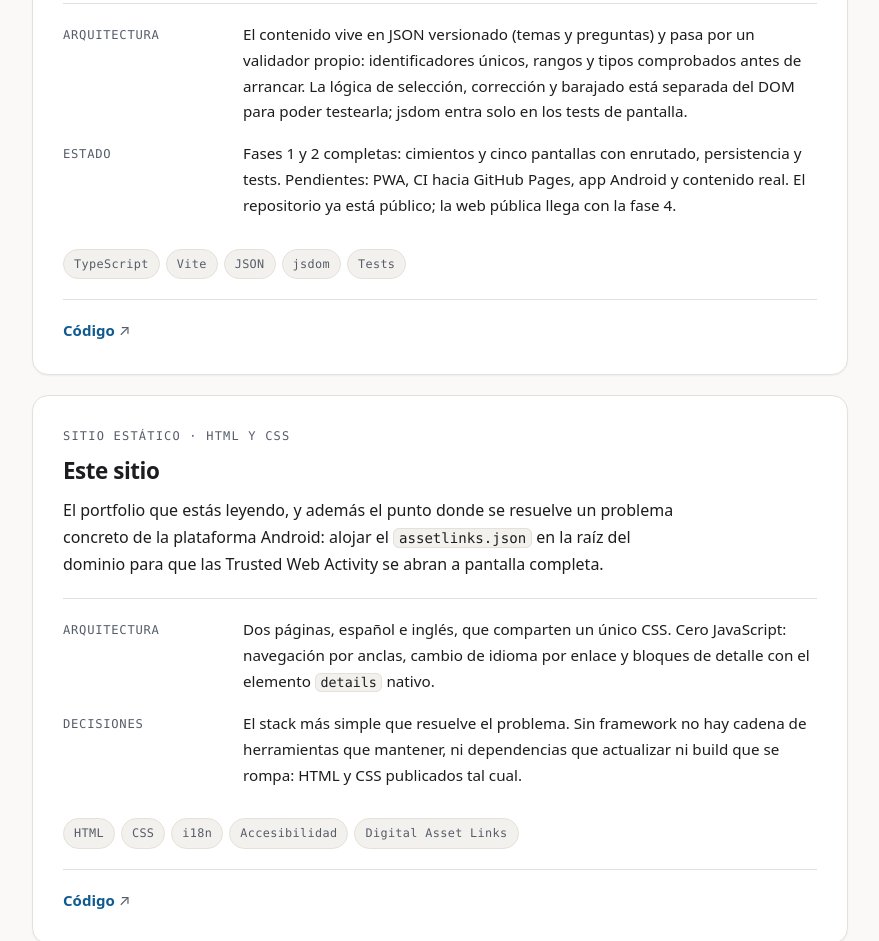
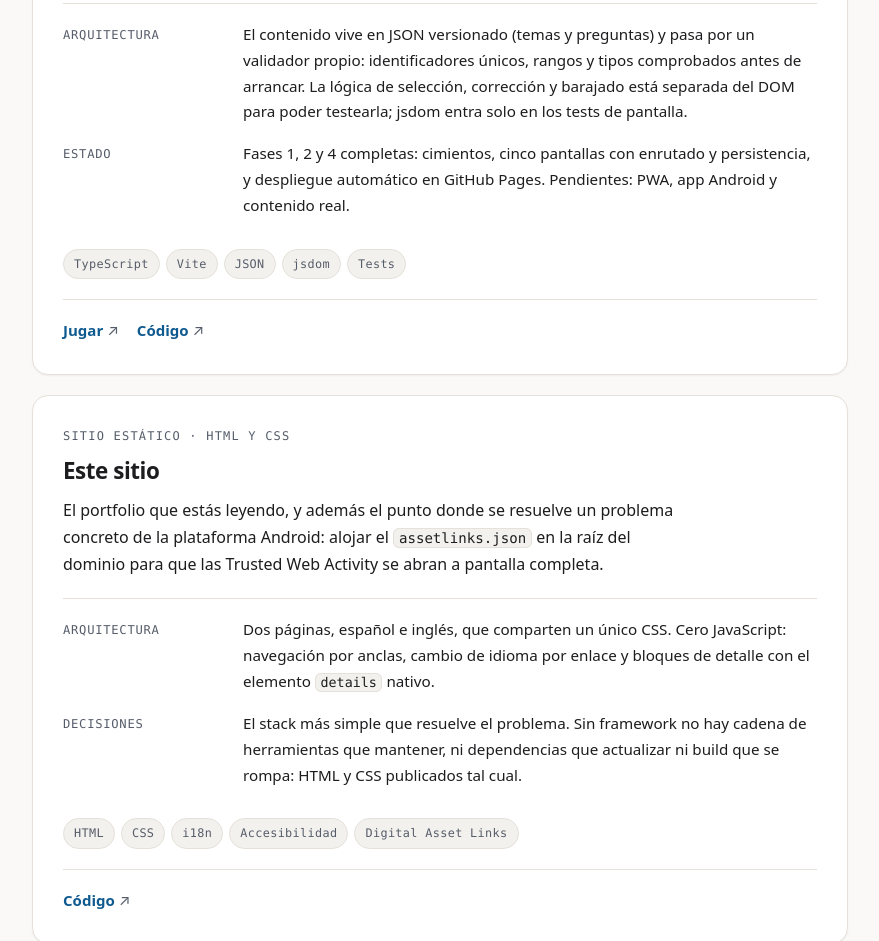
Before and after one commit to andreu-marbor/andreu-marbor.github.io, a plain HTML site: page index.html in a window 1280 px wide. Shown: the part 4211-5152 px from the top of the page, without its empty margins (200-1079 px from the left). Drawn offline with Linux system fonts and the light colour scheme.

Commit message:
feat(portfolio): enlace Jugar a quiz-historia y estado de la fase 4

```diff
--- a/index.html
+++ b/index.html
@@ -406,10 +406,9 @@
 
               <dt>Estado</dt>
               <dd>
-                Fases 1 y 2 completas: cimientos y cinco pantallas con
-                enrutado, persistencia y tests. Pendientes: PWA, CI hacia
-                GitHub Pages, app Android y contenido real. El repositorio ya
-                está público; la web pública llega con la fase 4.
+                Fases 1, 2 y 4 completas: cimientos, cinco pantallas con
+                enrutado y persistencia, y despliegue automático en GitHub
+                Pages. Pendientes: PWA, app Android y contenido real.
               </dd>
             </dl>
 
@@ -422,6 +421,7 @@
             </ul>
 
             <p class="enlaces-proyecto">
+              <a href="https://andreu-marbor.github.io/quiz-historia/">Jugar</a>
               <a href="https://github.com/andreu-marbor/quiz-historia">Código</a>
             </p>
           </article>
```
Also changed, not shown: en.html (+4 -4 lines).
